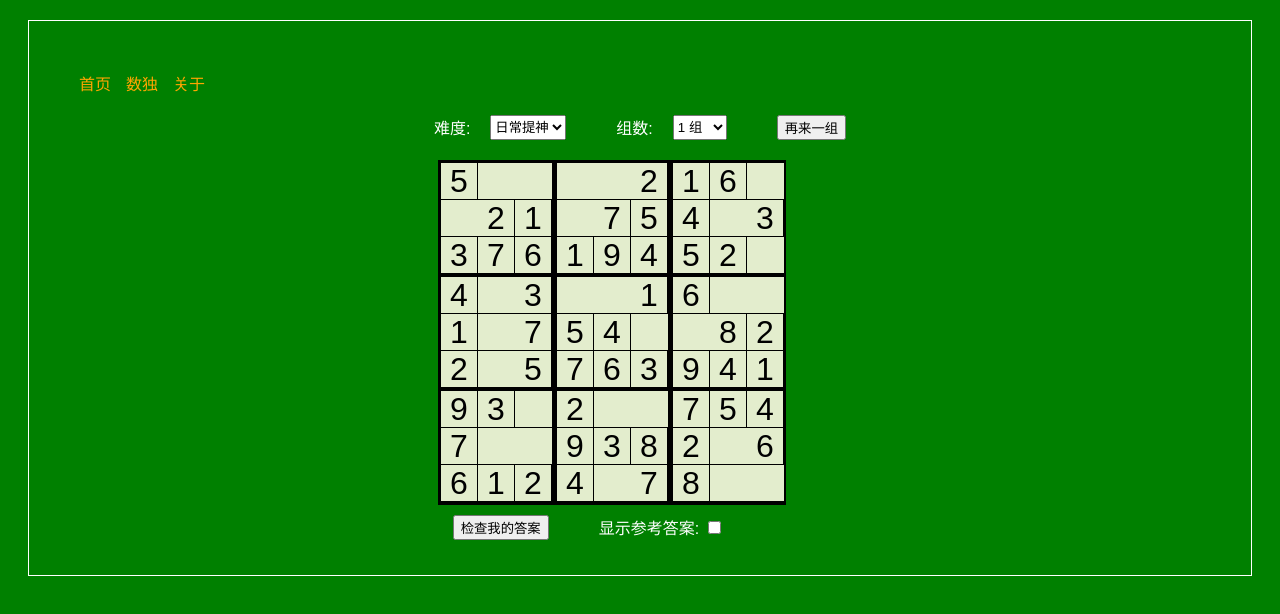
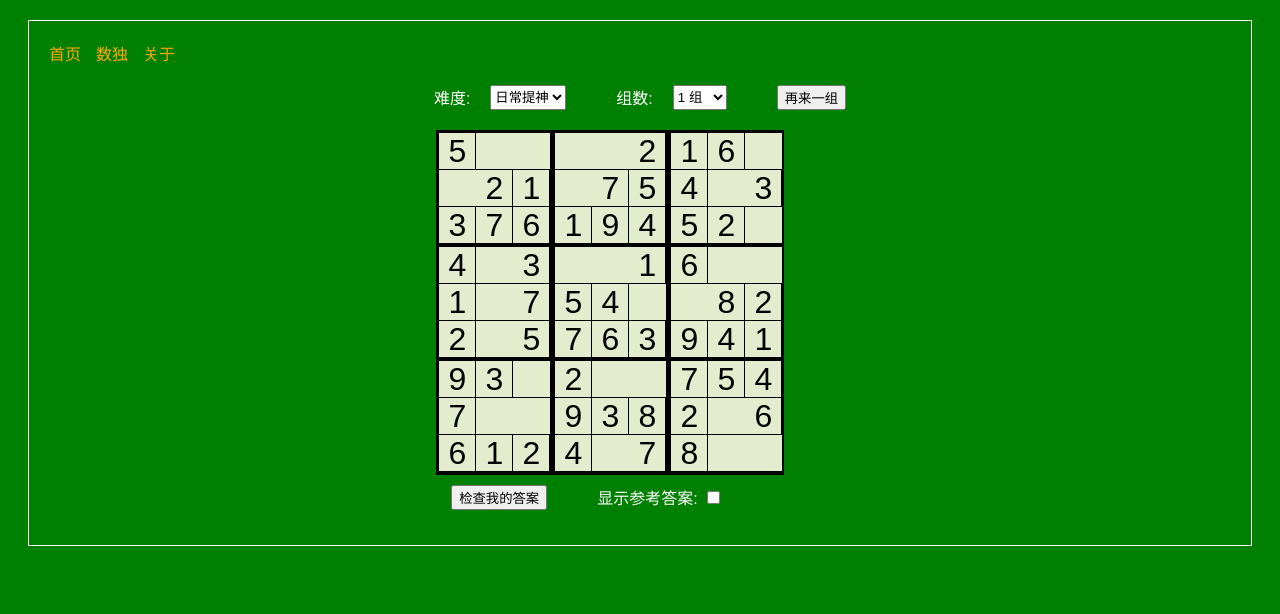
Before and after one commit to biztudio/nextbrain, a Next.js app: page /sudoku in a window 1280 px wide. Shown: the top 614 px of the page. Built offline with nearby package versions, Linux system fonts and the light colour scheme.

Commit message:
messsage layout

```diff
--- a/components/Layout.js
+++ b/components/Layout.js
@@ -4,7 +4,7 @@ import GlobalStyle from './GlobalStyle';
 
 const layoutStyle = {
   margin: 20,
-  padding: 50,
+  padding: 20,
   border: '1px solid #FFF'
 }
 
--- a/components/Sudoku.js
+++ b/components/Sudoku.js
@@ -119,7 +119,7 @@ export default class SudokuComponent extends Component{
     renderSudoku () {
 
         return(
-            <div>
+            <div className='container'>
                 <div className='sudokucontainer' >
 
                     {
@@ -161,6 +161,9 @@ export default class SudokuComponent extends Component{
 
                 </div>
                 <style jsx>{`
+                    .container{
+                        margin-bottom:50px;
+                    }
                     .sudokucontainer{
                         display:flex;
                         flex-direction:row;
```
